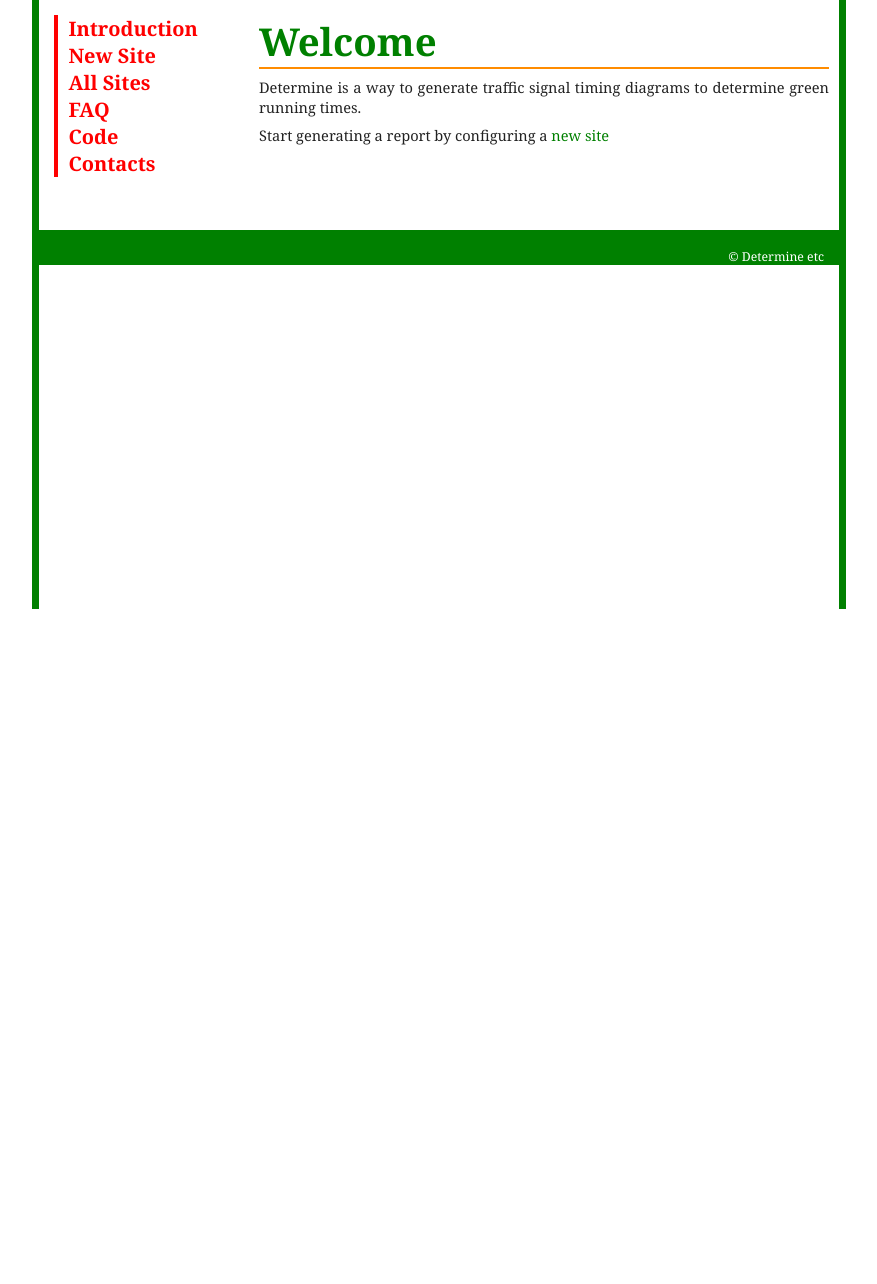
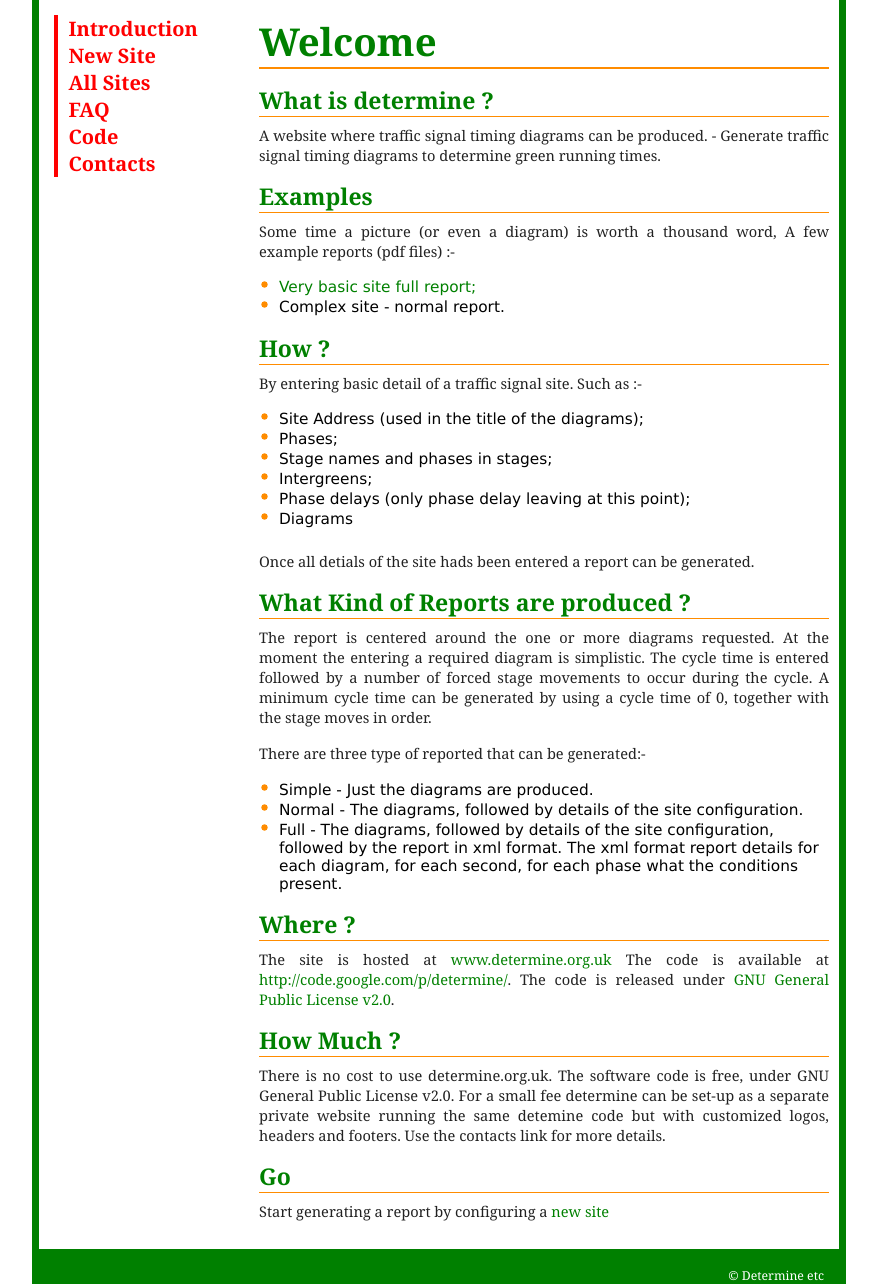
Before and after one commit to bmsleight/determine, a Django app: template django/determine/templates/home.html in a window 1280 px wide. Shown: the part 191-1475 px from the top of the page, without its empty margins (201-1078 px from the left). Before the commit the page ends 800 px from the top, so only its background shows below. Run offline with Django 3.2, Linux system fonts and the light colour scheme; the template is opened without the code that fills it, so the values that code supplies are empty.

Commit message:
Updating home.html

```diff
--- a/django/determine/templates/home.html
+++ b/django/determine/templates/home.html
@@ -2,9 +2,45 @@
 {% block title %}Determine{% endblock %}
 {% block content %}
 <h2>Welcome</h2>
-<p>Determine is a way to generate traffic signal timing diagrams to determine green running times.</p>
-<p>Start generating a report by configuring a <a href=./new-site>new site</a></p>
-<p></p>
+<h4>What is determine ?</h4>
+<p>A website where traffic signal timing diagrams can be produced. - Generate traffic signal timing diagrams to determine green running times.</p>
+
+<h4>Examples</h4>
+<p>Some time a picture (or even a diagram) is worth a thousand word, A few example reports (pdf files) :-</p>
+<ul>
+<li><a href=http://www.determine.org.uk/examples/01234-a-nice-test-1.pdf>Very basic site full report;</a></li>
+<li>Complex site - normal report.</li>
+</ul>
+
+<h4>How ?</h4>
+<p>By entering basic detail of a traffic signal site. Such as :-</p>
+<ul>
+<li>Site Address (used in the title of the diagrams);</li>
+<li>Phases;</li>
+<li>Stage names and phases in stages;</li>
+<li>Intergreens;</li>
+<li>Phase delays (only phase delay leaving at this point);</li>
+<li>Diagrams</li>
+</ul>
+<p>Once all detials of the site hads been entered a report can be generated.</p>
+<h4>What Kind of Reports are produced ?</h4>
+<p>The report is centered around the one or more diagrams requested. At the moment the entering a required diagram is simplistic. The cycle time is entered followed by a number of forced stage movements  to occur during the cycle. A minimum cycle time can be generated by using a cycle time of 0, together with the stage moves in order.<p>
+<p>There are three type of reported that can be generated:-</p>
+<ul>
+<li>Simple - Just the diagrams are produced.</li>
+<li>Normal - The diagrams, followed by details of the site configuration. </li>
+<li>Full - The diagrams, followed by details of the site configuration, followed by the report in xml format. The xml format report details for each diagram, for each second, for each phase what the conditions present. </li>
+</ul>
+
+<h4>Where ?</h4>
+
+<p>The site is hosted at <a href=www.determine.org.uk>www.determine.org.uk</a> The code is available at <a href=http://code.google.com/p/determine/>http://code.google.com/p/determine/</a>. The code is released under <a href=http://www.gnu.org/licenses/gpl-2.0.html>GNU General Public License v2.0</a>.</p>
+
+<h4>How Much ?</h4>
+<p>There is no cost to use determine.org.uk. The software code is free, under GNU General Public License v2.0.  For a small fee determine can be set-up as a separate private website running the same detemine code but with customized logos, headers and footers. Use the contacts link for more details. </p>
+
+<h4>Go</h4>
+<p>Start generating a report by configuring a <a href="./new-site">new site</a></p>
 {% if latestSites  %}
   <h3>Latest Sites</h3>
   <p>The last five sites created:-</p>
--- a/django/determine/templates/plain-site.html
+++ b/django/determine/templates/plain-site.html
@@ -32,7 +32,7 @@ input.ig
 <p>&nbsp;</p>
 
   <div id="sitehtml">
-  <h3>Current Site Configuration</h3>
+  <h3>Site Configuration</h3>
     {{siteHtml|safe}}
   </div>
 			</div>
```
